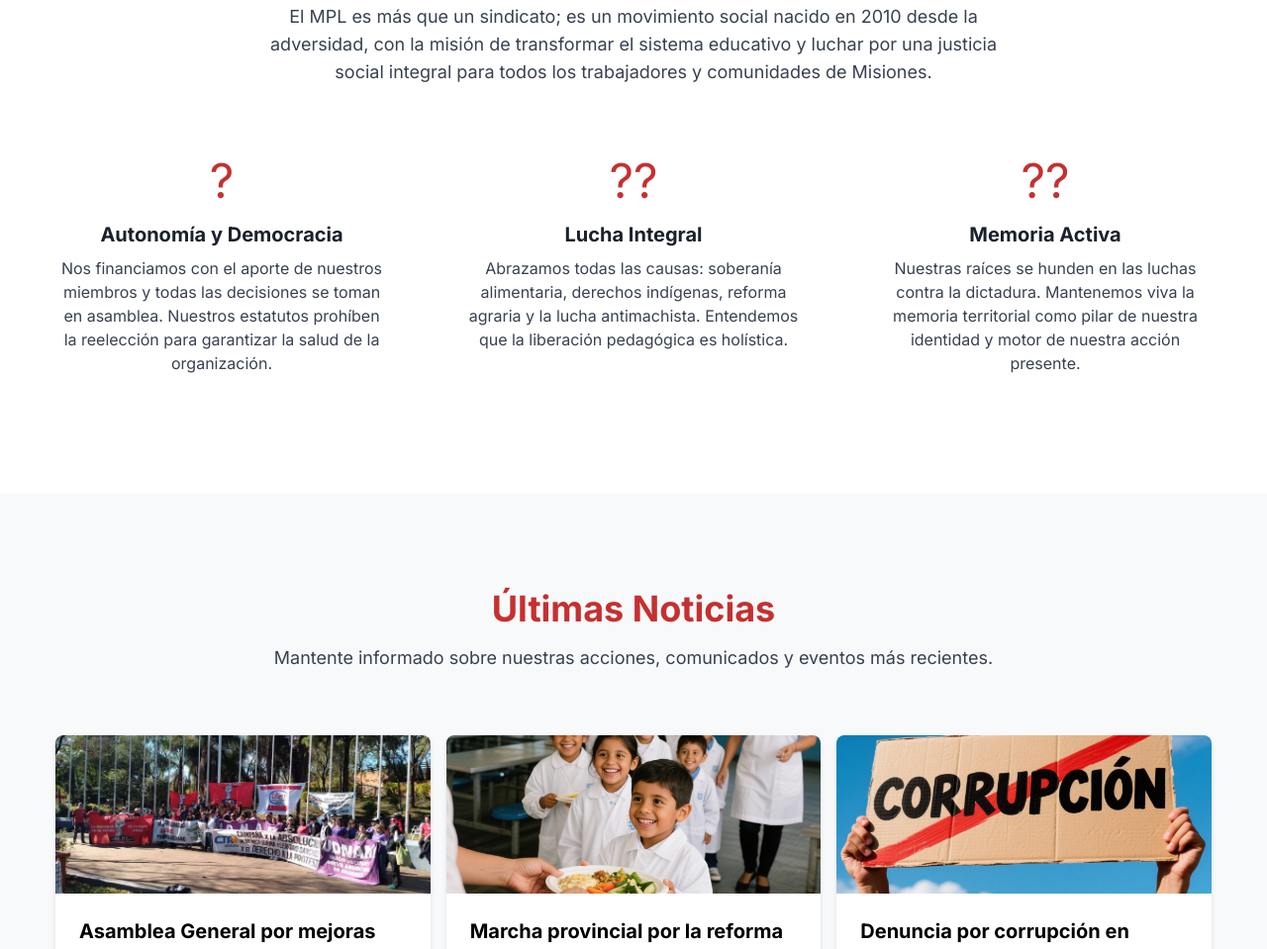
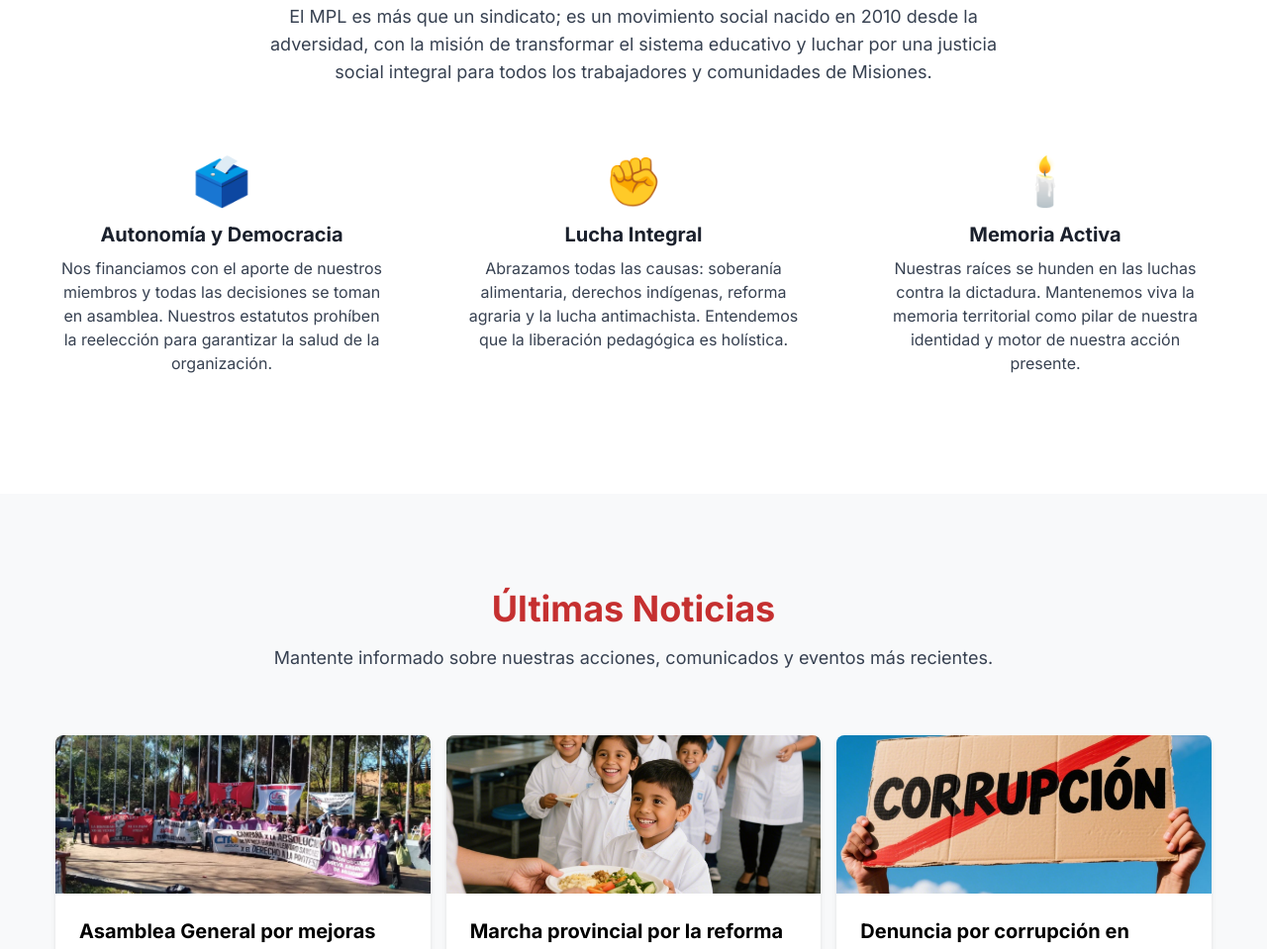
Before and after one commit to francosmith77/MPL-SITIO-WEB, a plain HTML site: page index.html in a window 1280 px wide. Shown: the part 853-1812 px from the top of the page at 99% size. Drawn offline with nearby package versions, Linux system fonts and the light colour scheme; a script that the page names is missing.

Commit message:
Update index.html
Emojis en Quiénes Somos

```diff
--- a/index.html
+++ b/index.html
@@ -134,17 +134,17 @@
                 </div>
                 <div class="mt-12 grid md:grid-cols-3 gap-8 text-center">
                     <div class="p-6">
-                        <div class="text-5xl text-[#C53030]">?</div>
+                        <div class="text-5xl text-[#C53030]">🗳️</div>
                         <h3 class="mt-4 text-xl font-bold">Autonomía y Democracia</h3>
                         <p class="mt-2 text-gray-700">Nos financiamos con el aporte de nuestros miembros y todas las decisiones se toman en asamblea. Nuestros estatutos prohíben la reelección para garantizar la salud de la organización.</p>
                     </div>
                     <div class="p-6">
-                        <div class="text-5xl text-[#C53030]">??</div>
+                        <div class="text-5xl text-[#C53030]">✊</div>
                         <h3 class="mt-4 text-xl font-bold">Lucha Integral</h3>
                         <p class="mt-2 text-gray-700">Abrazamos todas las causas: soberanía alimentaria, derechos indígenas, reforma agraria y la lucha antimachista. Entendemos que la liberación pedagógica es holística.</p>
                     </div>
                     <div class="p-6">
-                        <div class="text-5xl text-[#C53030]">??</div>
+                        <div class="text-5xl text-[#C53030]">🕯️</div>
                         <h3 class="mt-4 text-xl font-bold">Memoria Activa</h3>
                         <p class="mt-2 text-gray-700">Nuestras raíces se hunden en las luchas contra la dictadura. Mantenemos viva la memoria territorial como pilar de nuestra identidad y motor de nuestra acción presente.</p>
                     </div>
```
